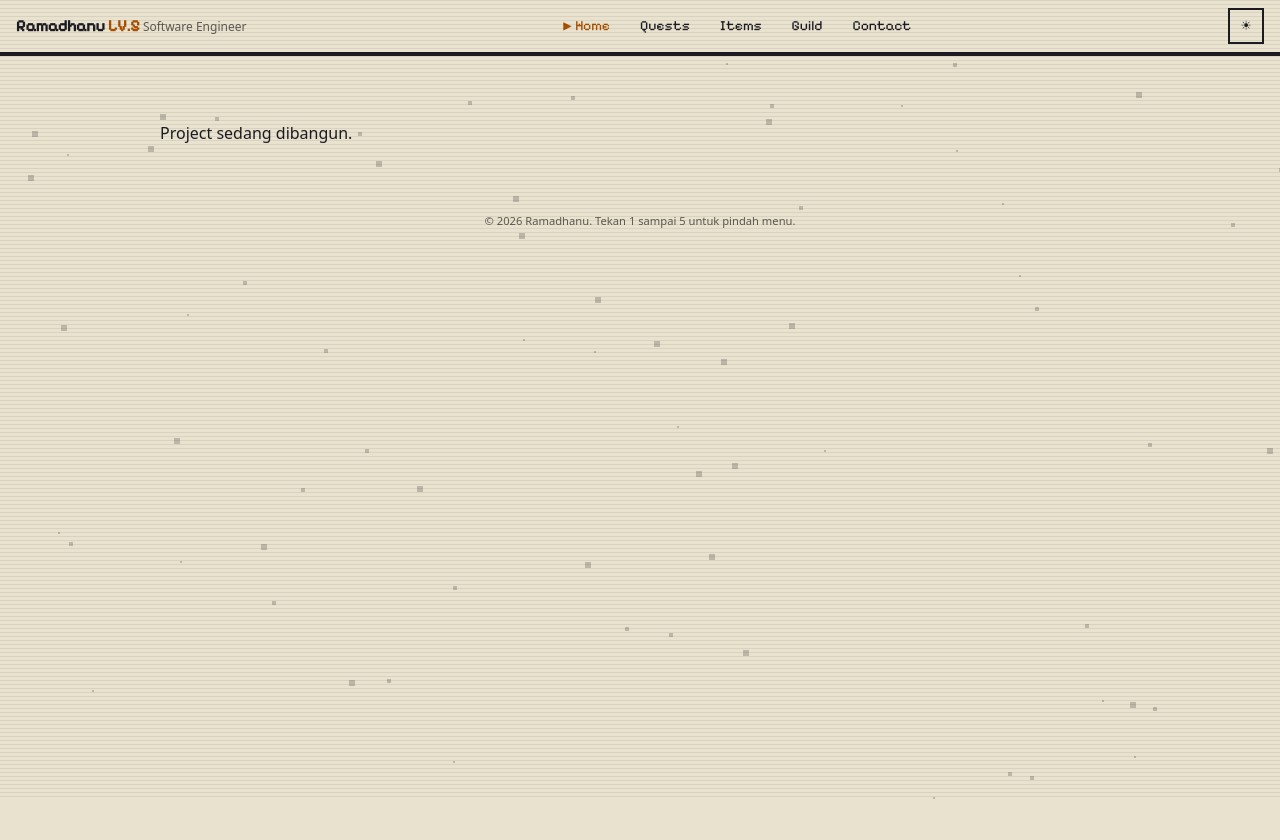
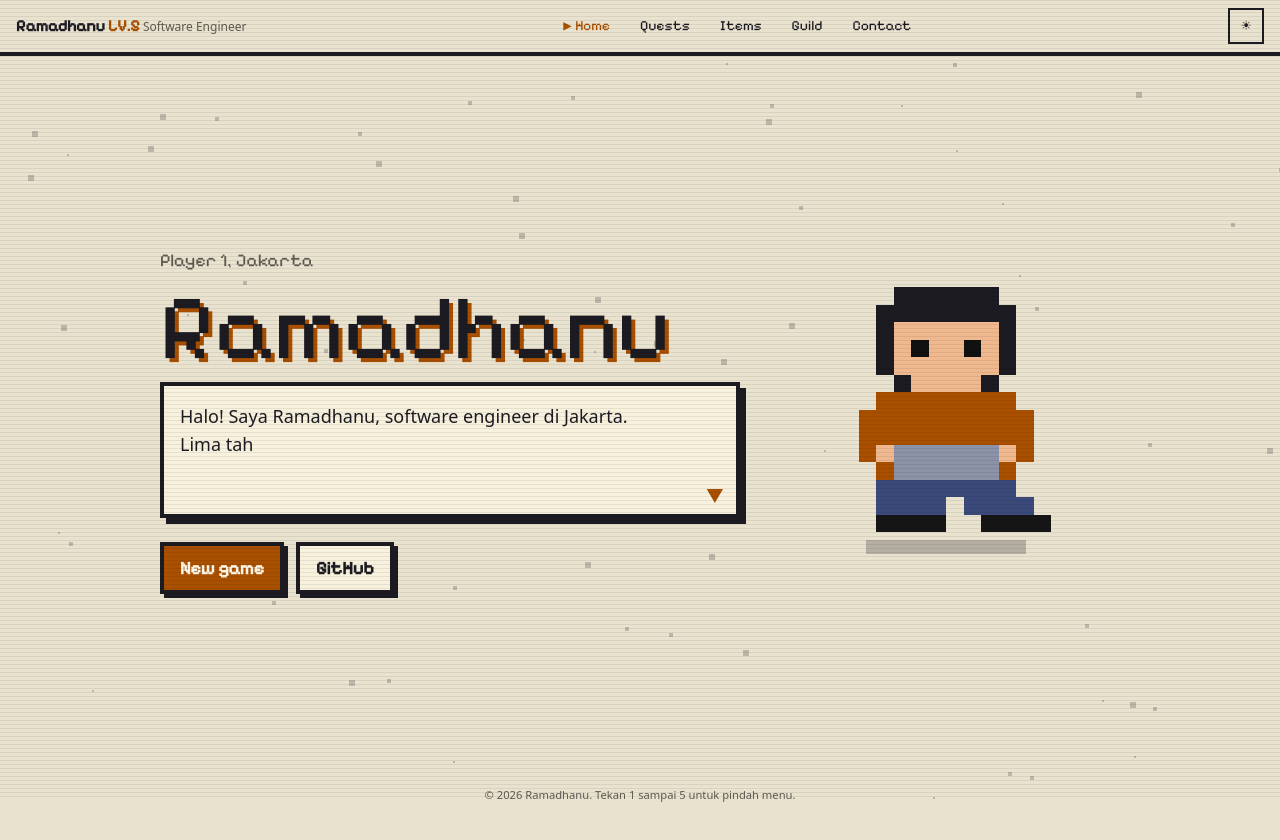
Before and after one commit to RZID/RZID, a React (Vite) app: page / in a window 1280 px wide. Both pictures are taken after a click on the button "Press start". Shown: the top 840 px of the page. Before the commit the page ends 800 px from the top, so only its background shows below. Built offline with nearby package versions, Linux system fonts and the light colour scheme.

Commit message:
feat: add hero with pixel avatar and dialogue

```diff
--- a/src/app/site.tsx
+++ b/src/app/site.tsx
@@ -2,6 +2,7 @@ import { Footer } from '@/components/layout/footer'
 import { Header } from '@/components/layout/header'
 import { Starfield } from '@/components/layout/starfield'
 import { nav, ui } from '@/content/site'
+import { HeroSection } from '@/features/hero'
 import { useSectionHotkeys } from '@/hooks/use-section-hotkeys'
 
 export const Site = () => {
@@ -18,7 +19,7 @@ export const Site = () => {
       </a>
       <Header />
       <main id="main">
-        <p className="mx-auto max-w-content px-5 py-16">Project sedang dibangun.</p>
+        <HeroSection />
       </main>
       <Footer />
     </>
--- /dev/null
+++ b/src/features/hero/hero-section.tsx
@@ -0,0 +1,52 @@
+import { Section } from '@/components/layout/section'
+import { Box } from '@/components/ui/box'
+import { ButtonLink } from '@/components/ui/button-link'
+import { PixelAvatar } from '@/components/ui/pixel-avatar'
+import { Reveal } from '@/components/ui/reveal'
+import { hero, ui } from '@/content/site'
+import { useTypewriter } from '@/hooks/use-typewriter'
+
+export const HeroSection = () => {
+  const instant = window.matchMedia('(prefers-reduced-motion: reduce)').matches
+  const { text, done, finish } = useTypewriter(hero.dialogue, instant)
+
+  return (
+    <Section
+      id="home"
+      className="lg:grid lg:min-h-[calc(100svh-4.5rem)] lg:grid-cols-[1.25fr_0.75fr] lg:items-center lg:gap-8"
+    >
+      <Reveal>
+        <p className="m-0 font-pixel text-lg text-muted">{hero.player}</p>
+        <h1 className="my-2 font-pixel text-hero leading-none text-shadow-hard">{hero.name}</h1>
+
+        <Box className="relative min-h-34 px-4 py-4 text-lg whitespace-pre-line">
+          <p aria-hidden="true">{text}</p>
+          <button
+            type="button"
+            onClick={finish}
+            aria-label={ui.dialogueSkip}
+            className="absolute inset-0 cursor-pointer"
+          />
+          {done ? null : (
+            <span aria-hidden className="absolute right-3 bottom-1 text-accent">
+              ▼
+            </span>
+          )}
+        </Box>
+        <p className="sr-only">{hero.dialogue.join(' ')}</p>
+
+        <div className="mt-6 flex flex-wrap gap-3">
+          <ButtonLink href={hero.primaryCta.href}>{hero.primaryCta.label}</ButtonLink>
+          <ButtonLink href={hero.secondaryCta.href} variant="secondary">
+            {hero.secondaryCta.label}
+          </ButtonLink>
+        </div>
+      </Reveal>
+
+      <Reveal className="order-first place-items-center lg:order-none lg:grid">
+        <PixelAvatar className="w-[min(210px,52vw)] animate-bob" />
+        <div aria-hidden className="mt-2 h-3.5 w-40 bg-ink/25" />
+      </Reveal>
+    </Section>
+  )
+}
--- /dev/null
+++ b/src/features/hero/index.ts
@@ -0,0 +1 @@
+export { HeroSection } from './hero-section'
```
